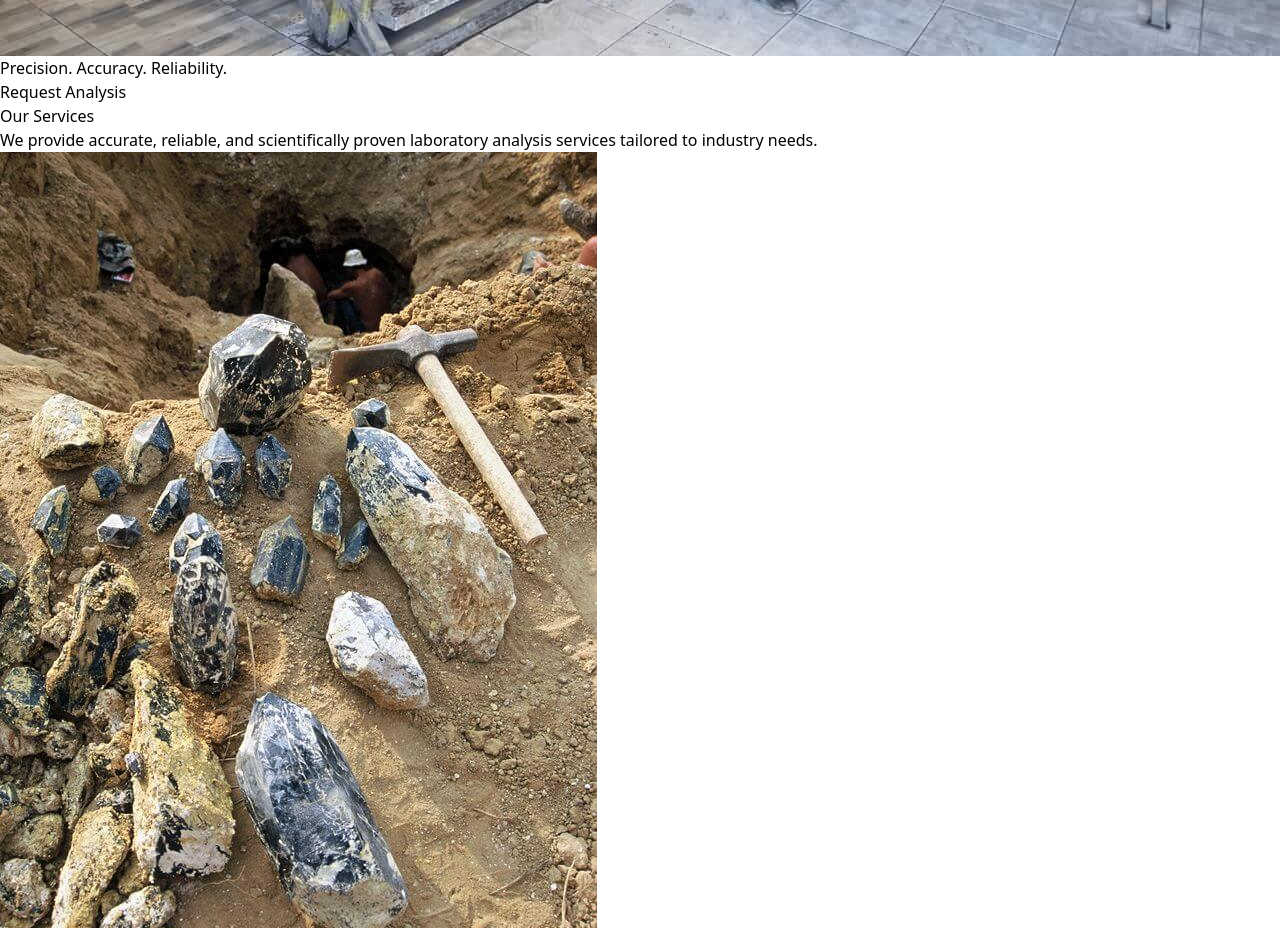
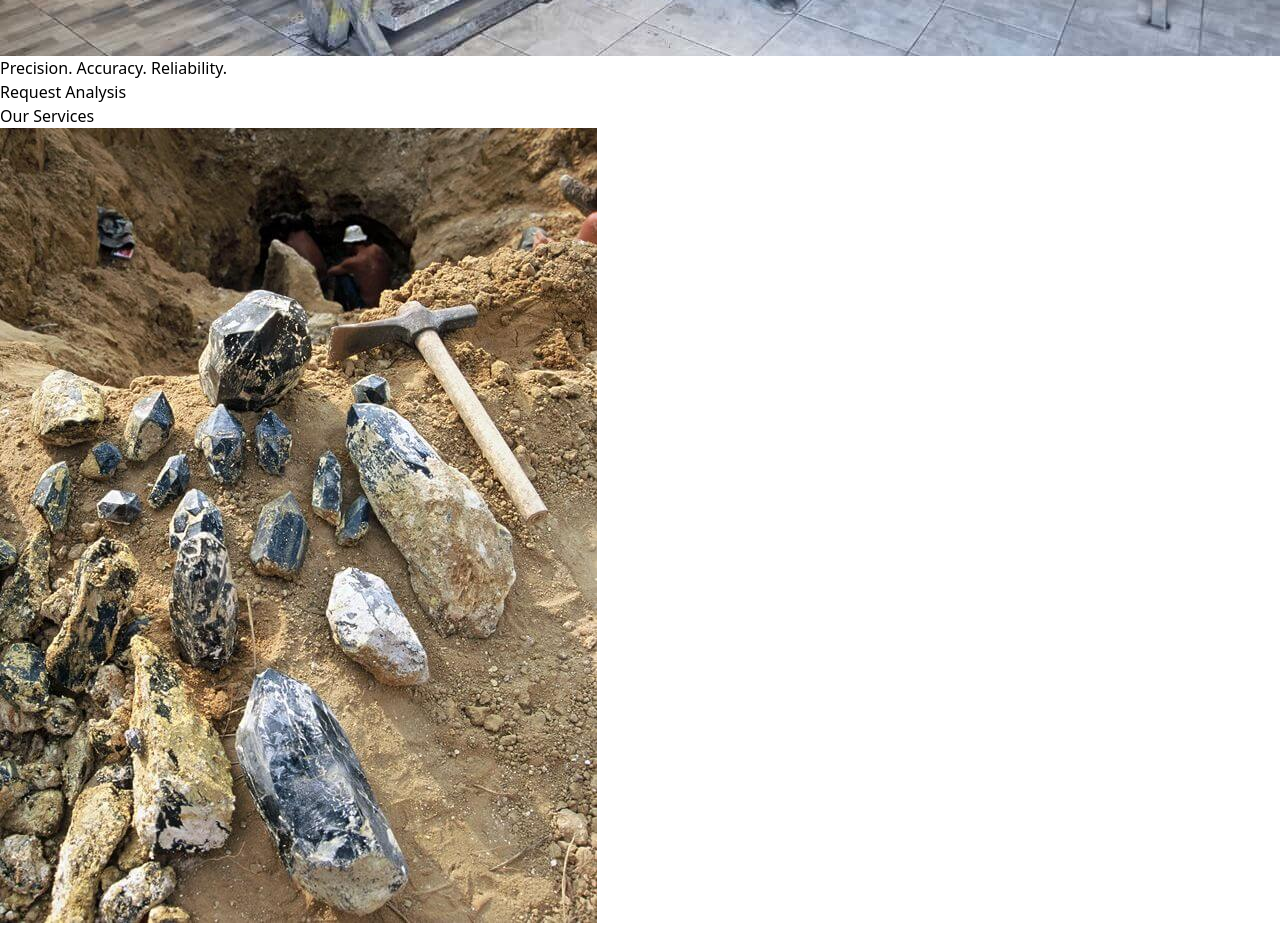
Before and after one commit to Limpaso-dev/Genesis-Geochemical-Lab, a React (Vite) app: page /services in a window 1280 px wide. Shown: the part 2000-2928 px from the top of the page. Built offline with nearby package versions, Linux system fonts and the light colour scheme.

Commit message:
test-update1

```diff
--- a/src/pages/Services.jsx
+++ b/src/pages/Services.jsx
@@ -88,8 +88,8 @@ export default function Services() {
           <div className="w-16 sm:w-20 h-1 bg-[#C9A24A] mx-auto mt-4 rounded-full"></div>
 
           <p className="text-black-600 mt-4 max-w-2xl mx-auto text-sm sm:text-base leading-relaxed">
-            We provide accurate, reliable, and scientifically proven laboratory
-            analysis services tailored to industry needs.
+            {/* We provide accurate, reliable, and scientifically proven laboratory
+            analysis services tailored to industry needs. */}
           </p>
 
         </div>
```
Also changed, not shown: 1 other file (tests, documents, lock files or other folders).
